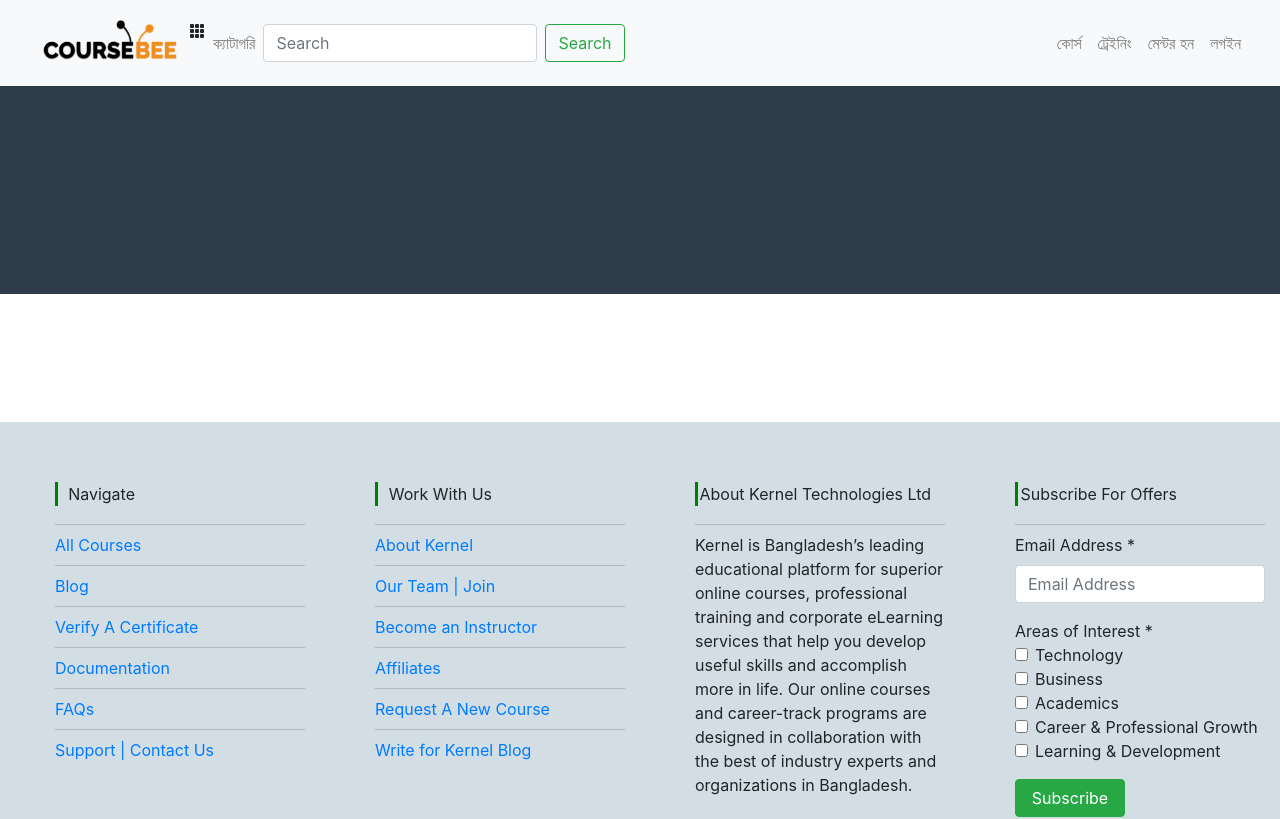
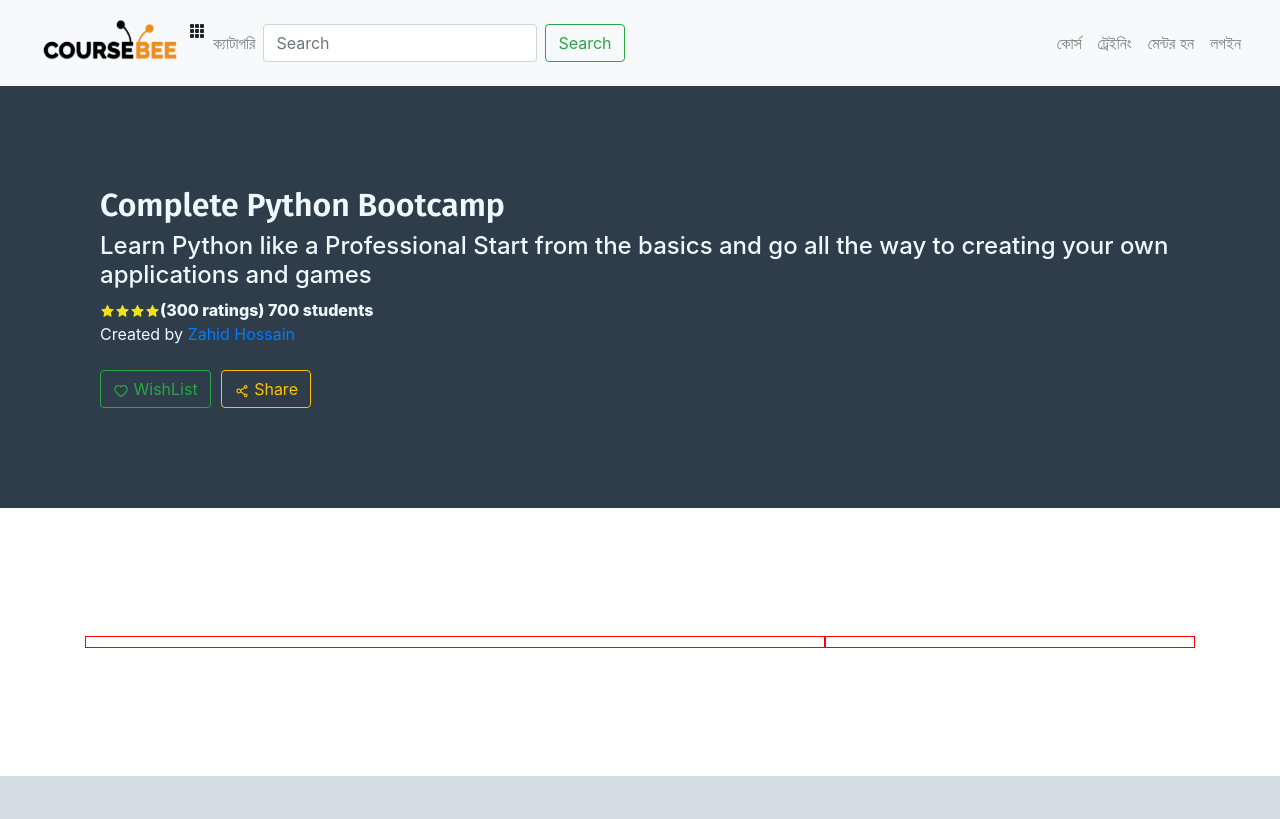
Before and after one commit to krnltech/coursebee-client, a Next.js app: page /courseDetails in a window 1280 px wide. Shown: the top 819 px of the page. Built offline with nearby package versions, Linux system fonts and the light colour scheme.

Commit message:
add: course banner is finished

```diff
--- a/components/course-banner/CourseBanner.js
+++ b/components/course-banner/CourseBanner.js
@@ -1,15 +1,41 @@
 import classNames from "classnames";
 import styles from "./CourseBanner.module.css";
 
-const CiurseBanner = () => {
+import { AiFillStar, AiOutlineHeart, AiOutlineShareAlt } from "react-icons/ai";
+import { Button } from "react-bootstrap";
+
+
+const CourseBanner = ({ title, secondTitle, rating, numberOfRatings, numberOfStudents, instructorName }) => {
+
+  // Course Rating
+  const renderRating = (ratingNumber) => {
+    const stars = [];
+    for (var i = 0; i < ratingNumber; i++) {
+      stars.push(<AiFillStar className={styles.ratingIcon} />);
+    }
+    return stars.map((star, key) => {
+      return <>{star}</>;
+    });
+  };
+
   return (
     <>
       <div className={classNames("container-fluid", styles.courseBanner)}>
-        <h2></h2>
-        <h4></h4>
+        <h2>{title}</h2>
+        <h4>{secondTitle}</h4>
+        <span className={classNames(styles.rating, "mt-2")}>
+
+          {renderRating(rating)}
+          <span className={styles.ratingNumber}>({numberOfRatings} ratings)  {numberOfStudents} students</span>
+        </span>
+        Created by <a href="#">{instructorName}</a>
+        <br />
+        <br />
+        <Button variant="outline-success" style={{ marginRight:"10px" }}><AiOutlineHeart/> WishList</Button>
+        <Button variant="outline-warning"><AiOutlineShareAlt/> Share</Button>
       </div>
     </>
   );
 };
 
-export default CiurseBanner;
+export default CourseBanner;
--- a/components/course-banner/CourseBanner.module.css
+++ b/components/course-banner/CourseBanner.module.css
@@ -1,7 +1,9 @@
+/* Upper main banner  */
 .courseBanner {
   background-color: #2e3d49;
   padding: 100px;
-  text-align: center;
+  text-align: left;
+  color: aliceblue;
 }
 .courseBanner h2 {
   color: aliceblue;
@@ -11,3 +13,15 @@
   font-size: 18px;
   margin-bottom: 20px;
 }
+
+/* Rating Style  */
+.ratingIcon {
+  color: #ede11a !important;
+  font-size: 15px;
+}
+.rating {
+  display: block;
+}
+.ratingNumber {
+  font-weight: 800;
+}
--- a/pages/courseDetails.js
+++ b/pages/courseDetails.js
@@ -1,6 +1,5 @@
-import styles from "../styles/Home.module.css";
+import styles from "../styles/CourseDetails.module.css";
 import classNames from "classnames";
-import { Button } from "react-bootstrap";
 
 import HeadComps from "../components/Head";
 import CourseBanner from "../components/course-banner/CourseBanner";
@@ -10,15 +9,34 @@ const CourseDetails = () => {
     <>
       {/* HeadComps */}
       <section className="layer">
-        <HeadComps title="Coursebee | Details" iconSource="/icon/coursebee.ico" />
+        <HeadComps
+          title="Coursebee | Details"
+          iconSource="/icon/coursebee.ico"
+        />
       </section>
 
       {/* Main Banner of Course Details */}
       <section className={styles.layer}>
-        < CourseBanner />
+        <CourseBanner
+          title="Complete Python Bootcamp"
+          secondTitle="Learn Python like a Professional Start from the basics and go all the way to creating your own applications and games"
+          rating={4}
+          numberOfRatings="300"
+          numberOfStudents="700"
+          instructorName="Zahid Hossain"
+        />
+      </section>
+
+      <section className={classNames(styles.layer, "container")}>
+        <div className="row">
+          <div className="col-md-8" style={{ border: "1px solid red", padding: "5px" }}>
+          </div>
+          <div className="col-md-4" style={{ border: "1px solid red", padding: "5px" }}>
+          </div>
+        </div>
       </section>
     </>
   );
-}
+};
 
 export default CourseDetails;
--- /dev/null
+++ b/styles/CourseDetails.module.css
@@ -0,0 +1,3 @@
+.layer {
+  margin-bottom: 8em;
+}
```
